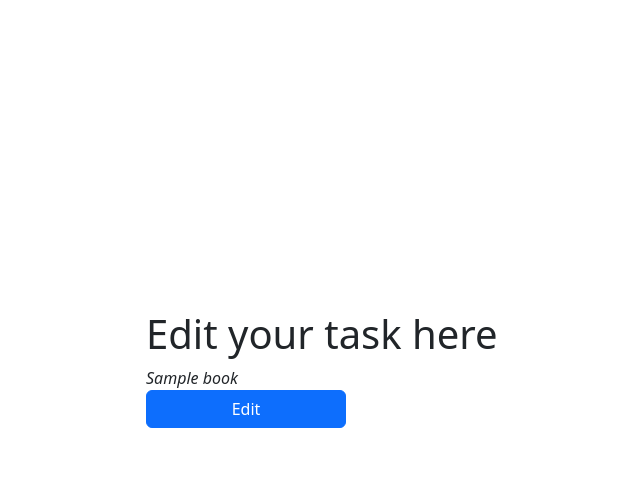
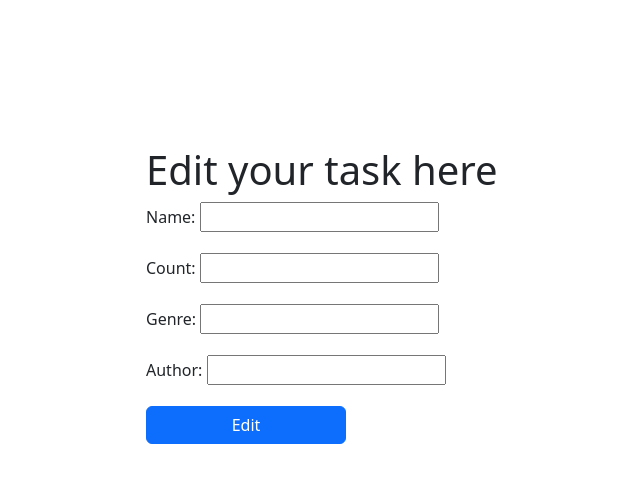
Before and after one commit to Andry925/Library_app, a Django app: template library/book/templates/book/edit_book.html in a window 1280 px wide. Shown: the part 56-539 px from the top of the page, without its empty margins (174-814 px from the left). Run offline with Django 5.2, Linux system fonts and the light colour scheme; the template is opened without the code that fills it: values that come from a table or form of the project are taken from there, others are empty; tables that the repository leaves empty hold one stand-in row (values such as "Sample post"); form fields are guessed from the names that the template uses; some libraries are stand-ins or nearby versions.

Commit message:
Adding html to edit book

```diff
--- a/library/book/templates/book/edit_book.html
+++ b/library/book/templates/book/edit_book.html
@@ -1,31 +1,32 @@
-{% extends 'book/base.html' %}
-
-{% block content %}
+{% extends 'book/base.html' %} {% block content %}
 <div class="row justify-content-center align-items-center">
   <div class="col-md-6 col-lg-6 p-0" style="position: absolute; bottom: 300px">
     <h1>Edit your task here</h1>
     <form action="{% url 'edit' book.pk %}" class="form" method="POST">
       {% csrf_token %}
       <div class="form-group">
+        <label for="{{ book.name }}">Name:</label>
+        {{ edit_book_form.name }}
+      </div>
 
+      <div class="form-group">
+        <label for="{{ book.count}}">Count:</label>
+        {{ edit_book_form.count }}
+      </div>
 
-        <span style="display: flex">
-            <i>{{book.name}}</i>
+      <div class="form-group">
+        <label for="{{book.genre}}">Genre:</label>
+        {{ edit_book_form.genre }}
+      </div>
 
-          </span>
-          <span style="display: flex">
+      <div class="form-group">
+        <label for="{{book.author}}">Author:</label>
+        {{ edit_book_form.author }}
+      </div>
 
-          </span>
-          <span style="display: flex">
-
-          </span>
-          <span style="display: flex">
-
-          </span>
-        <button type="submit" class="btn btn-primary" style="width: 200px">
-          <i class="fa fa-plus"></i> Edit
-        </button>
-      </div>
+      <button type="submit" class="btn btn-primary" style="width: 200px">
+        <i class="fa fa-plus"></i> Edit
+      </button>
     </form>
   </div>
 </div>
```
Also changed, not shown: library/book/templates/book/all_books.html (+10 -4 lines).
